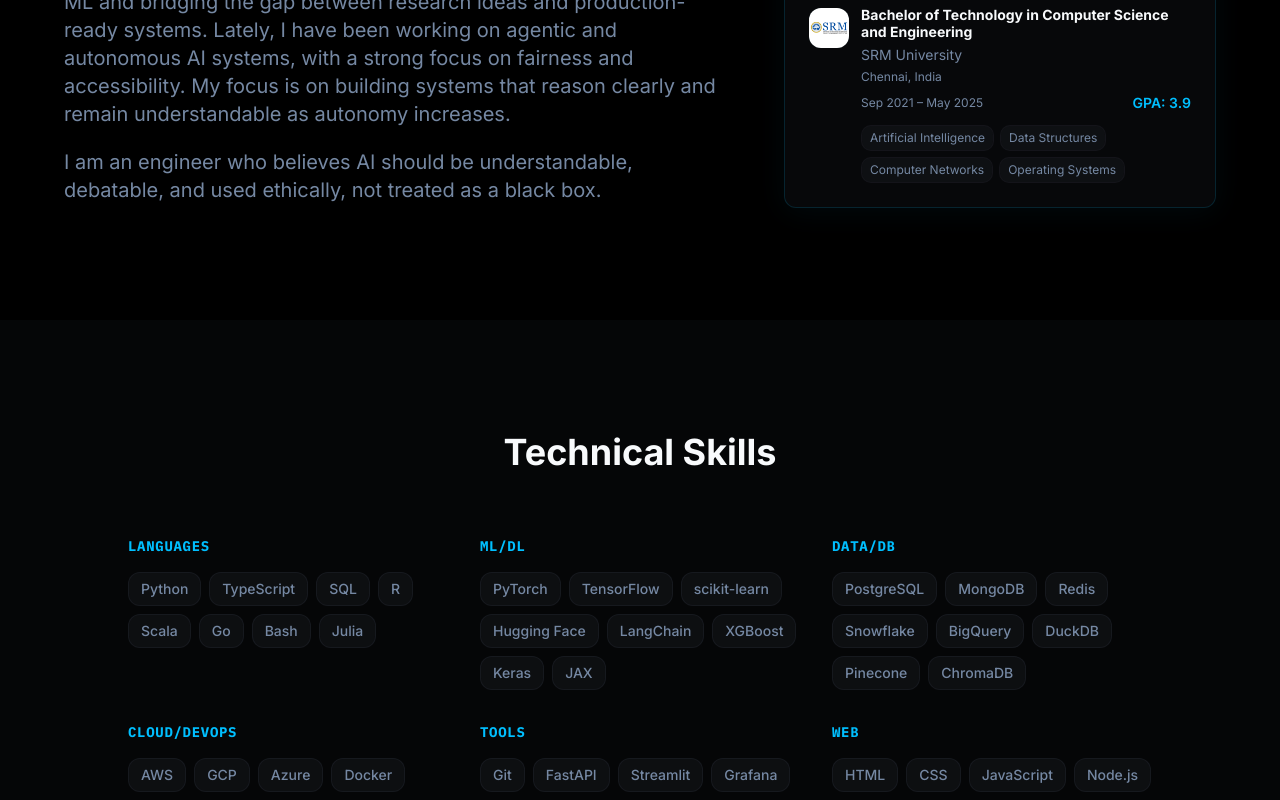
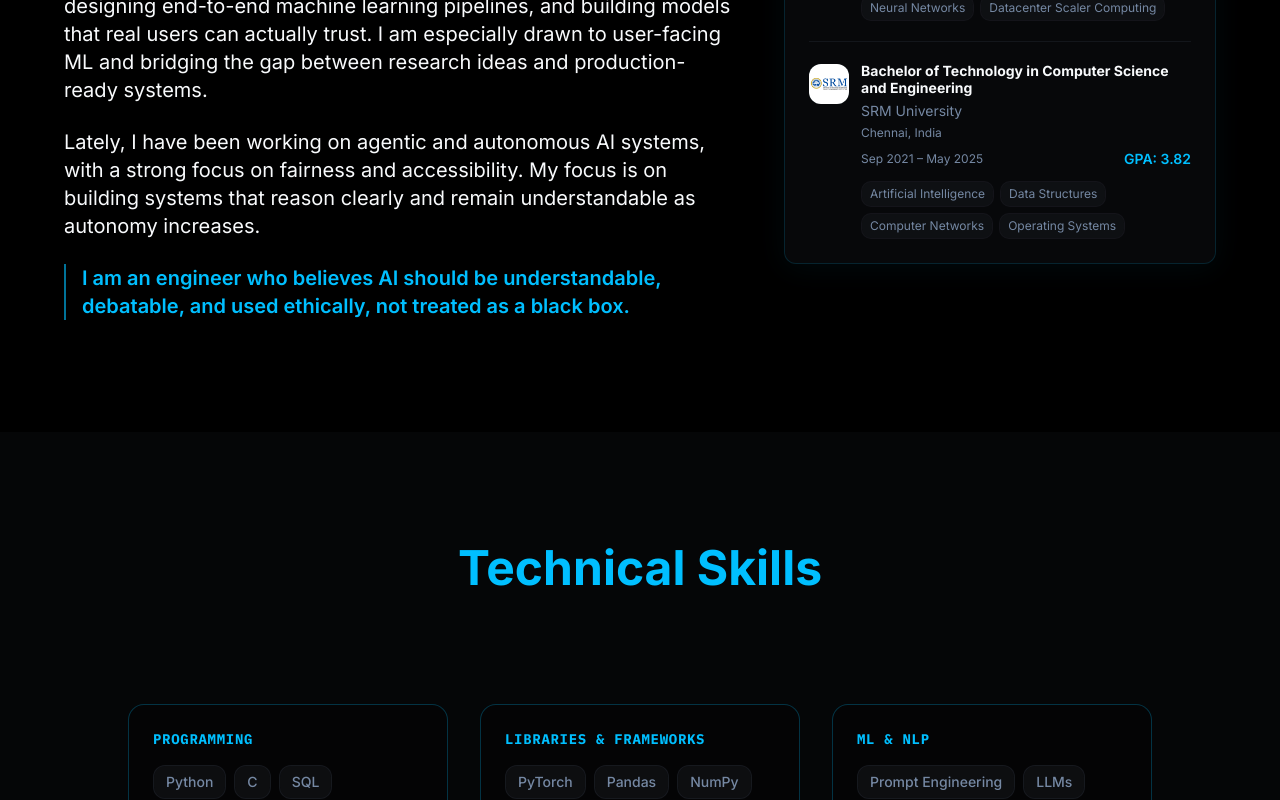
Before and after one commit to sunny-arch-82/sunny-arch-82.github.io, a React (Vite) app: page / in a window 1280 px wide. Shown: the part 1300-2100 px from the top of the page. Built offline with nearby package versions, Linux system fonts and the light colour scheme; the HTML template or start-up script is replaced by a standard one.

Commit message:
Update portfolio content

```diff
--- a/src/components/AboutSection.tsx
+++ b/src/components/AboutSection.tsx
@@ -13,18 +13,25 @@ const AboutSection: React.FC = () => {
         <div className="max-w-6xl mx-auto">
           <div className="grid grid-cols-1 lg:grid-cols-5 gap-8 lg:gap-12 items-start">
             {/* Bio Text - Takes more space */}
-            <div className="lg:col-span-3 reveal-element">
-              <div className="space-y-5">
-                {aboutBio.paragraphs.map((text, i) => (
-                  <p
+            <div className="lg:col-span-3 reveal-element space-y-6">
+              {aboutBio.paragraphs.map((text, i) => {
+                  const isLast = i === aboutBio.paragraphs.length - 1;
+
+                  return (
+                   <p
                     key={i}
-                    className="text-lg sm:text-xl text-muted-foreground leading-relaxed"
+                    className={`text-lg sm:text-xl leading-relaxed ${
+                      isLast
+                       ? "text-accent font-semibold border-l-2 border-accent/60 pl-4"
+                       : "text-foreground"
+                    }`}
                   >
                     {text}
                   </p>
-                ))}
-              </div>
+                );
+              })}
             </div>
+
 
             {/* Education Box - Fixed size, doesn't stretch */}
             <div className="lg:col-span-2 reveal-element" style={{ animationDelay: '100ms' }}>
--- a/src/components/ProjectsSection.tsx
+++ b/src/components/ProjectsSection.tsx
@@ -8,7 +8,7 @@ const ProjectsSection: React.FC = () => {
   return (
     <section id="projects" className="section-container bg-card/50">
       <div className="container mx-auto px-4 sm:px-6 lg:px-8">
-        <h2 className="section-title reveal-element">Projects</h2>
+        <h2 className="section-title reveal-element">Featured Projects</h2>
 
         <div className="grid grid-cols-1 md:grid-cols-2 lg:grid-cols-3 gap-6 max-w-7xl mx-auto">
           {projects.map((project, index) => (
@@ -19,12 +19,6 @@ const ProjectsSection: React.FC = () => {
               }`}
               style={{ animationDelay: `${index * 100}ms` }}
             >
-              {/* Featured Badge */}
-              {project.featured && (
-                <span className="absolute -top-2 -right-2 px-2 py-1 text-xs font-mono bg-accent text-background rounded-md">
-                  Featured
-                </span>
-              )}
 
               {/* Title & Outcome */}
               <h3 className="text-xl font-bold text-foreground mb-2 group-hover:text-accent transition-colors">
--- a/src/components/SkillsSection.tsx
+++ b/src/components/SkillsSection.tsx
@@ -13,18 +13,16 @@ const SkillsSection: React.FC = () => {
           {Object.entries(skills).map(([category, skillList], categoryIndex) => (
             <div
               key={category}
-              className="reveal-element w-full max-w-sm"
+              className="skill-box reveal-element w-full max-w-sm"
               style={{ animationDelay: `${categoryIndex * 100}ms` }}
             >
               <h3 className="text-sm font-mono font-bold text-accent mb-4 uppercase tracking-wider">
                 {category}
               </h3>
+
               <div className="flex flex-wrap gap-2">
                 {skillList.map((skill, skillIndex) => (
-                  <span
-                    key={skillIndex}
-                    className="skill-chip"
-                  >
+                  <span key={skillIndex} className="skill-chip">
                     {skill}
                   </span>
                 ))}
@@ -37,4 +35,5 @@ const SkillsSection: React.FC = () => {
   );
 };
 
+
 export default SkillsSection;
--- a/src/data/portfolioData.ts
+++ b/src/data/portfolioData.ts
@@ -11,7 +11,7 @@ export const portfolioData = {
     firstName: "sK",
     headline: "Data Scientist | AI/ML Engineer",
     tagline: "Building intelligent systems that transform data into impact",
-    pitch: "I build reliable AI/ML systems.",
+    pitch: "I build reliable AI/ML systems from data to deployment.",
     location: "Boulder, CO - 80301",
     phone: "(720) 742-1391",
     email: "synnychinu@gmail.com",
@@ -41,7 +41,7 @@ export const portfolioData = {
       location: "Chennai, India",
       startDate: "Sep 2021",
       endDate: "May 2025",
-      gpa: "3.9",
+      gpa: "3.82",
       courses: ["Artificial Intelligence", "Data Structures", "Computer Networks", "Operating Systems"]
     }
   ],
@@ -51,7 +51,9 @@ export const portfolioData = {
     paragraphs: [
       "I am a Master's student in Computer Science at the University of Colorado Boulder, focused on building reliable AI and ML systems that work in real-world settings. I got into AI by asking a simple question: can machines really replace humans? That curiosity pulled me from traditional computer science into building systems that have to work with messy, real-world data.",
 
-      "I enjoy turning ambiguity into structure by making data usable, designing end-to-end machine learning pipelines, and building models that real users can actually trust. I am especially drawn to user-facing ML and bridging the gap between research ideas and production-ready systems. Lately, I have been working on agentic and autonomous AI systems, with a strong focus on fairness and accessibility. My focus is on building systems that reason clearly and remain understandable as autonomy increases.",
+      "I enjoy turning ambiguity into structure by making data usable, designing end-to-end machine learning pipelines, and building models that real users can actually trust. I am especially drawn to user-facing ML and bridging the gap between research ideas and production-ready systems.",
+
+      "Lately, I have been working on agentic and autonomous AI systems, with a strong focus on fairness and accessibility. My focus is on building systems that reason clearly and remain understandable as autonomy increases.",
 
       "I am an engineer who believes AI should be understandable, debatable, and used ethically, not treated as a black box."
     ]
@@ -59,12 +61,13 @@ export const portfolioData = {
 
     // SKILLS BY CATEGORY
   skills: {
-    "Languages": ["Python", "TypeScript", "SQL", "R", "Scala", "Go", "Bash", "Julia"],
-    "ML/DL": ["PyTorch", "TensorFlow", "scikit-learn", "Hugging Face", "LangChain", "XGBoost", "Keras", "JAX"],
-    "Data/DB": ["PostgreSQL", "MongoDB", "Redis", "Snowflake", "BigQuery", "DuckDB", "Pinecone", "ChromaDB"],
-    "Cloud/DevOps": ["AWS", "GCP", "Azure", "Docker", "Kubernetes", "Terraform", "MLflow", "Airflow"],
-    "Tools": ["Git", "FastAPI", "Streamlit", "Grafana", "dbt", "Spark", "Ray", "Weights & Biases"],
-    "Web": ["HTML", "CSS", "JavaScript", "Node.js"]
+    "Programming": ["Python", "C", "SQL"],
+    "Libraries & Frameworks": ["PyTorch", "Pandas", "NumPy", "TensorFlow", "scikit-learn", "Matplotlib", "Plotly", "Hugging Face", "LangChain", "XGBoost", "Keras"],
+    "ML & NLP": ["Prompt Engineering", "LLMs", "Transformers", "Speech-to-Text", "LSTM"],
+    "Data/DB": ["PostgreSQL", "BigQuery"],
+    "Cloud/DevOps": ["GCP", "Docker", "Kubernetes", "Terraform"],
+    "Tools": ["Git", "FastAPI", "Streamlit", "Spark"],
+    "Web": ["HTML", "CSS", "JavaScript"]
   },
 
   // EXPERIENCE / TIMELINE - Single experience from screenshot
@@ -88,6 +91,20 @@ export const portfolioData = {
 
   // PROJECTS
   projects: [
+
+    {
+      title: "RAAi: Agentic Research Assistant",
+      outcome: "Autonomous, multi-stage research with transparent reasoning and source-backed analysis.",
+      highlights: [
+        "Goal-driven agent pipeline for planning, searching, analysis, and verification",
+        "Iterative web research with critical review and gap detection",
+        "Designed for deep technical exploration, literature scanning, and exploratory research"
+      ],
+      techStack: ["LangGraph", "OpenAI", "Streamlit", "ddgs"],
+      github: "https://github.com/sunny-arch-82/RAAi",
+      featured: false
+    },
+
     {
       title: "XploRAG: Explainable RAG",
       outcome: "Explainable RAG with verified sources for fast, transparent technical search.",
@@ -97,7 +114,7 @@ export const portfolioData = {
         "Designed for trustworthy technical Q&A and quick debugging workflows"
       ],
       techStack: ["RAG", "FAISS", "MPNet", "FLAN-T5"],
-      github: "https://github.com/sunny-arch-82",
+      github: "https://github.com/sunny-arch-82/xploRAG",
       featured: true
     },
     {
@@ -109,7 +126,7 @@ export const portfolioData = {
         "Built to scale into a personalized student dashboard experience"
       ],
       techStack: ["LangChain", "Search", "Retrieval", "React"],
-      github: "https://github.com/sunny-arch-82",
+      github: "https://github.com/sunny-arch-82/welearn-backend",
       featured: true
     },
     {
@@ -121,7 +138,7 @@ export const portfolioData = {
         "BigQuery ML integration for scalable model training and scoring"
       ],
       techStack: ["Python", "GCP", "BigQuery", "GeoML"],
-      github: "https://github.com/sunny-arch-82",
+      github: "https://github.com/sunny-arch-82/ClimateRiskAI",
       featured: true
     },
     {
@@ -133,7 +150,7 @@ export const portfolioData = {
         "Telemetry monitoring prototype that flags anomalies and summarizes incidents"
       ],
       techStack: ["Agents", "RAG", "Telemetry", "FastAPI"],
-      github: "https://github.com/sunny-arch-82",
+      github: "https://github.com/sunny-arch-82/synapseops",
       featured: false
     },
     {
@@ -145,22 +162,10 @@ export const portfolioData = {
         "Designed for extensible skills and new intents over time"
       ],
       techStack: ["NLP", "spaCy", "NLTK", "Speech"],
-      github: "https://github.com/sunny-arch-82",
+      github: "https://github.com/sunny-arch-82/johnX",
       featured: false
     },
-    {
-      title: "AURA",
-      outcome: "AI project sandbox for experiments, workflows, and rapid prototypes.",
-      highlights: [
-        "Reusable templates for quick experimentation and iteration",
-        "Workflow scaffolding for data, model, and evaluation loops",
-        "Organized structure for rapid prototyping across AI projects"
-      ],
-      techStack: ["AI", "Pipelines", "APIs", "Cloud"],
-      github: "https://github.com/sunny-arch-82",
-      featured: false
-    }
-  ],
+   ],
 
   // DOCUMENTS SECTION
   documents: [
--- a/src/index.css
+++ b/src/index.css
@@ -264,6 +264,10 @@
     border-color: hsl(var(--accent) / 0.3);
   }
 
+  .skill-box {
+  @apply border border-accent/25 rounded-2xl p-6 bg-background/20;
+  }
+
   /* Form Input */
   .form-input {
     @apply w-full px-4 py-3 rounded-lg text-foreground transition-all duration-300;
@@ -287,8 +291,7 @@
   }
 
   .section-title {
-    @apply text-3xl sm:text-4xl font-bold text-center mb-16;
-    color: hsl(var(--foreground));
+    @apply text-accent text-4xl sm:text-5xl font-bold text-center mb-28;
   }
 
   /* Mobile Menu */
```
Also changed, not shown: 1 other file (tests, documents, lock files or other folders).
